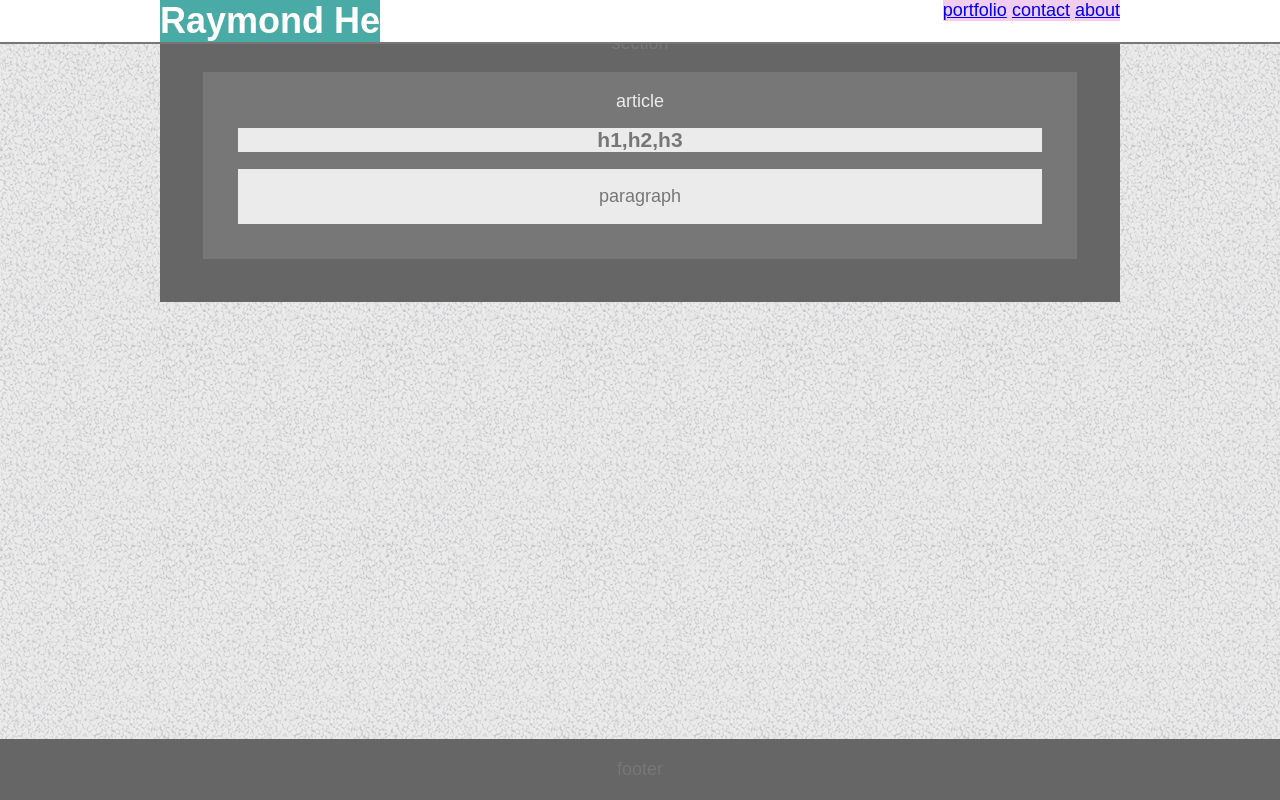
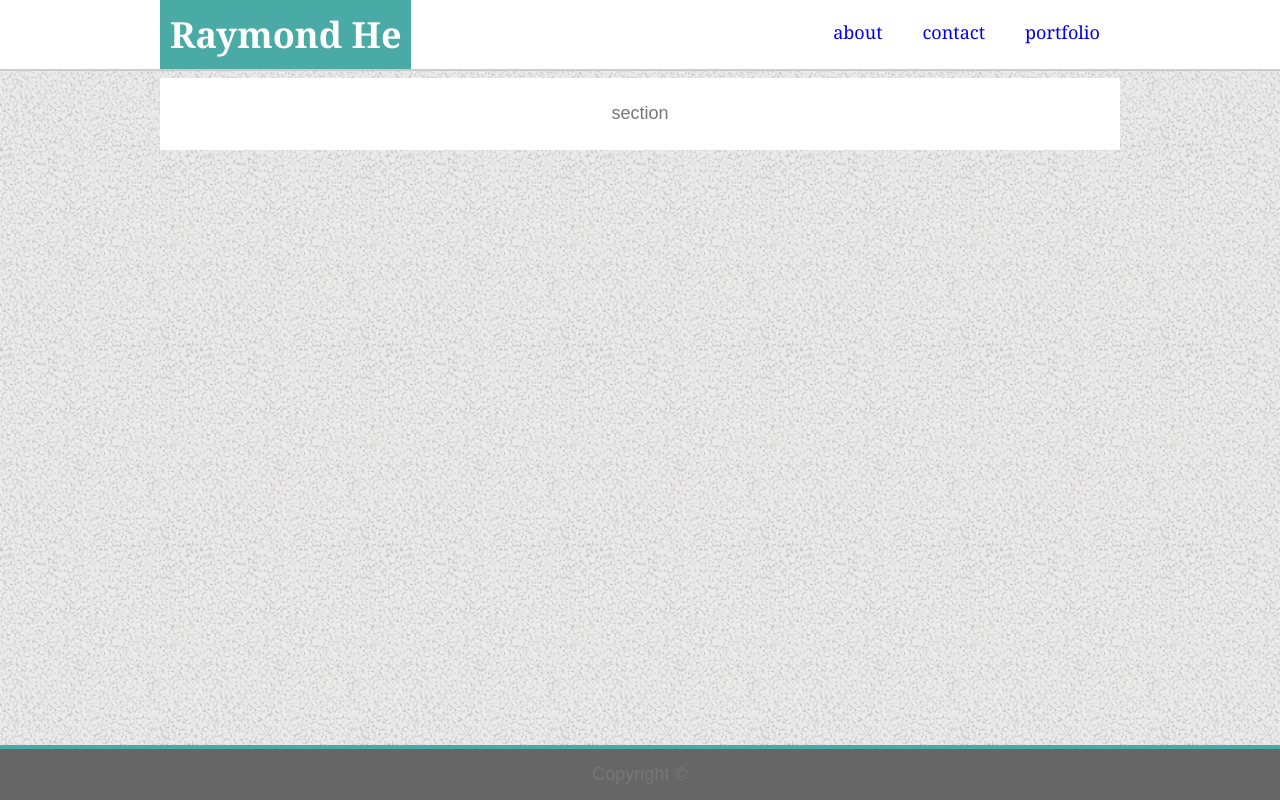
Before and after one commit to rayhe921/Basic-Portfolio, a plain HTML site: page index.html in a window 1280 px wide. Drawn offline with Linux system fonts and the light colour scheme.

Commit message:
further edits to style.css

```diff
--- a/assets/css/style.css
+++ b/assets/css/style.css
@@ -3,6 +3,7 @@
   }
 
 .container {
+    display: block;
     margin: 0 auto;
 }
 
@@ -25,7 +26,8 @@ Header {
     background: #ffffff;
     border-bottom-style: solid;
     border-bottom-width: 2px;
-    border-bottom-color: #777777;
+    border-bottom-color: #cccccc;
+    font-family: 'Georgia', Times, Times New Roman, serif;
 }
 
 .centertext{
@@ -37,7 +39,7 @@ Header {
     position: relative;
     float: left;
     margin: 0%;
-    padding: 0%;
+    padding: 10px;
     background-color: #4aaaa5;
     color: #ffffff;
 }
@@ -48,39 +50,26 @@ h1 {
     text-align: center;
 }
 
-#link {
+.link {
     position: relative;
-    right: 0px;
     float: right;
-    background: #ebeb;
-    padding: 0%;
+    background: #ffffff;
+    padding: 20px;
+    text-decoration: none;
 }
 
 #content {
     position: relative;
     margin: auto;
+    top: 70px;
     width: 960px;
-    background: #ffffff;
 }
 
-Article {
-    color: #ebebeb;
-background: #777;
-margin: 2%;
-padding: 2%;
-}
-
-p {
-    color: #777;
-background: #ebebeb;
-margin: 2%;
-padding: 2%;
-}
 
 section {
     height: 20%;
     padding: 2%;
-    background: #666666;
+    background: #ffffff;
 }
 
 .clearfix::after {
@@ -94,6 +83,9 @@ footer {
     bottom: 0%;
     left: 0%;
     right: 0%;
-    padding: 20px;
+    padding: 15px;
     background: #666666;
+    border-top-style: solid;
+    border-top-width: 4px;
+    border-top-color: #4aaaa5;
 }
--- a/index.html
+++ b/index.html
@@ -8,28 +8,23 @@
 
 <body>
     <div class="container">
-        <div>
-            <Header>
+            <Header class="clearfix">
                 <div class="centertext">
                     <h1 id="name">Raymond He</h1>
-                    <div id="link">
-                        <a href="#">portfolio</a>
-                        <a href="#">contact</a>
-                        <a href="#">about</a>
+                    <div>
+                        <a class="link" href="#">portfolio</a>
+                        <a class="link" href="#">contact</a>
+                        <a class="link" href="#">about</a>
                     </div>
                 </div>
             </Header>
-        </div>
         <div class="clearfix">
-            <section class="centertext"> section
-                <article class="margin"> article
-                    <h1>h1,h2,h3</h1>
-                    <p>paragraph</p>
-                </article>
+            <section id="content" class="centertext"> section
+
             </section>
         </div>
 
-        <footer>footer</footer>
+        <footer>Copyright ©</footer>
     </div>
 </body>
 
```
